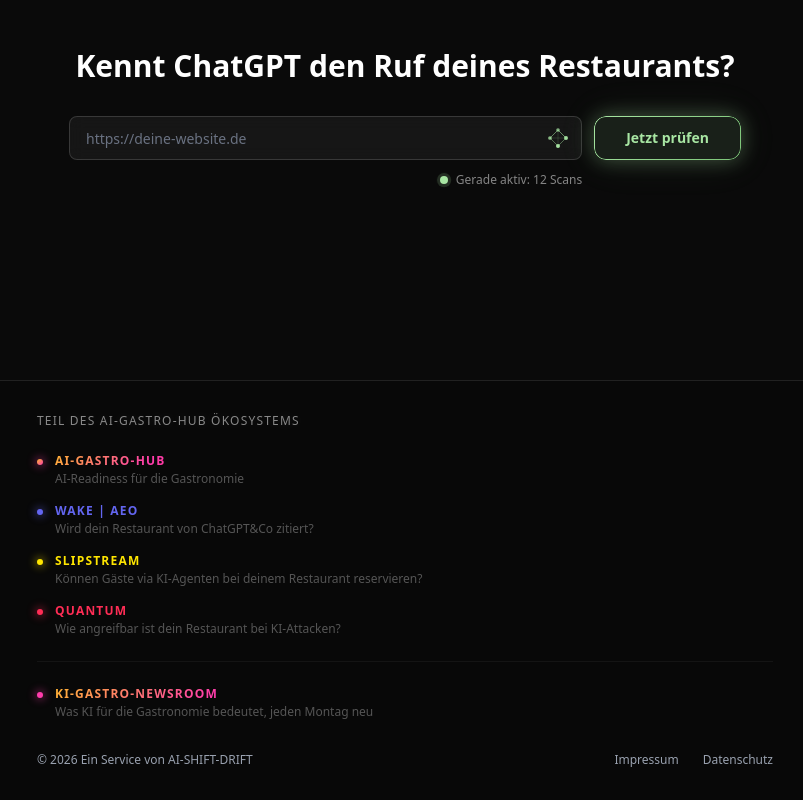
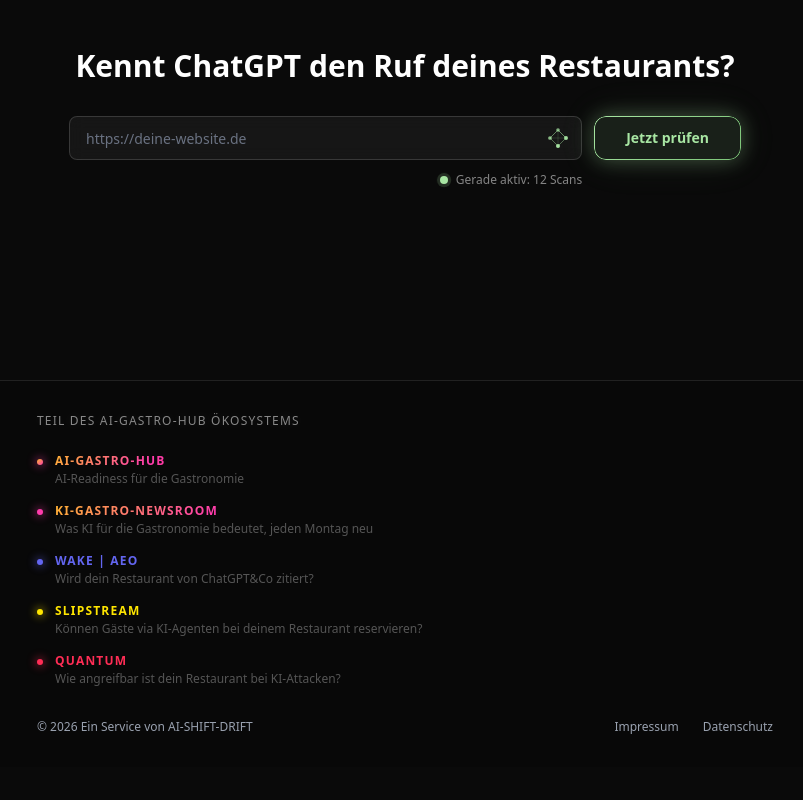
Before and after one commit to perspectivetwist/geo-gastro, a Next.js app: page / in a window 1280 px wide. Shown: the part 3480-4280 px from the top of the page, without its empty margins (235-1038 px from the left). After the commit the page ends 4247 px from the top, so only its background shows below. Built offline with nearby package versions, Linux system fonts and the light colour scheme; no server answers.

Commit message:
fix: move Newsroom into ecosystem list, not separate block
Co-Authored-By: Claude Opus 4.6 <noreply@anthropic.com>

```diff
--- a/components/Footer.tsx
+++ b/components/Footer.tsx
@@ -8,6 +8,14 @@ const ecosystem = [
     dotShadow: "0 0 8px 2px rgba(255,60,172,0.4)",
     desc: "AI-Readiness für die Gastronomie",
     url: "https://ai-gastro-hub.vercel.app/",
+  },
+  {
+    label: "KI-Gastro-Newsroom",
+    gradient: "linear-gradient(135deg, #FFB432 0%, #FF3CAC 50%, #FF2D78 100%)",
+    dotBg: "#FF3CAC",
+    dotShadow: "0 0 8px 2px #FF3CAC66",
+    desc: "Was KI für die Gastronomie bedeutet, jeden Montag neu",
+    url: "https://ai-gastro-hub.vercel.app/newsroom",
   },
   {
     label: "Wake | AEO",
@@ -76,30 +84,6 @@ export default function Footer() {
               </a>
             ))}
           </div>
-
-          {/* Newsroom */}
-          <a
-            href="https://ai-gastro-hub.vercel.app/newsroom"
-            target="_blank"
-            rel="noopener noreferrer"
-            className="flex items-start gap-3 transition-opacity duration-200 hover:opacity-80 mt-6 pt-6 border-t border-white/5"
-          >
-            <div
-              className="w-[6px] h-[6px] rounded-full flex-shrink-0 mt-1.5"
-              style={{ background: "#FF3CAC", boxShadow: "0 0 8px 2px #FF3CAC66" }}
-            />
-            <div>
-              <div
-                className="text-xs tracking-widest uppercase font-semibold"
-                style={{ backgroundImage: "linear-gradient(135deg, #FFB432 0%, #FF3CAC 50%, #FF2D78 100%)", WebkitBackgroundClip: 'text', WebkitTextFillColor: 'transparent' }}
-              >
-                KI-Gastro-Newsroom
-              </div>
-              <div className="text-xs mt-0.5" style={{ color: "#555" }}>
-                Was KI für die Gastronomie bedeutet, jeden Montag neu
-              </div>
-            </div>
-          </a>
         </div>
 
         {/* Impressum / Datenschutz / Copyright */}
```
